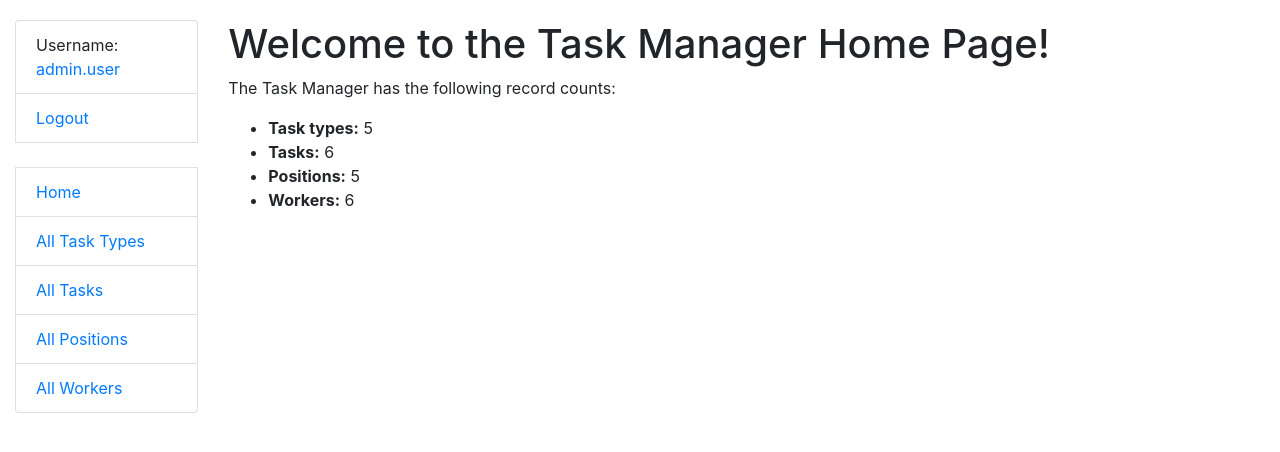
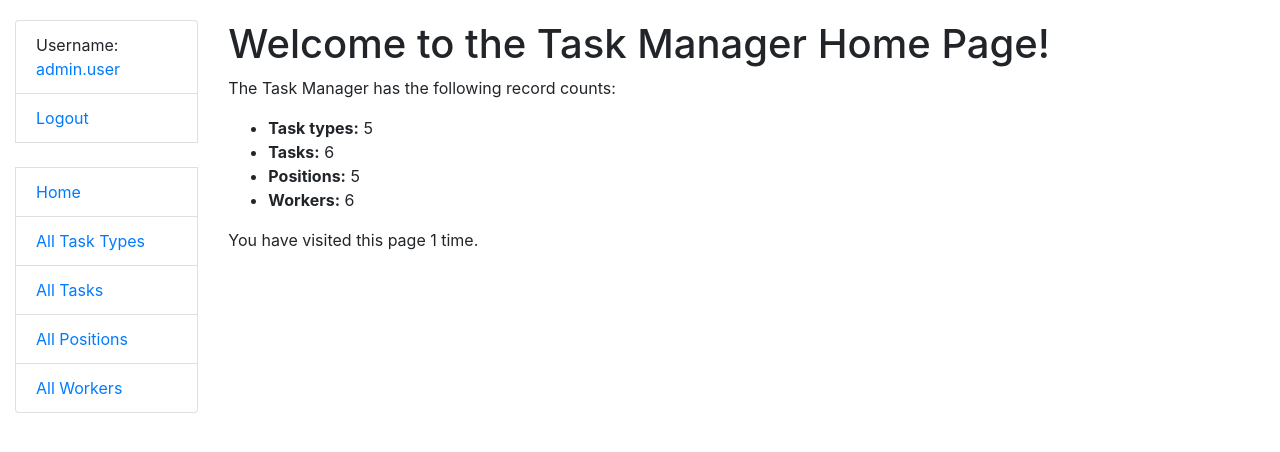
Before and after one commit to IProskurnytskyi/company-task-manager, a Django app: page / in a window 1280 px wide. Shown: the top 452 px of the page. Run offline with Django 4.2, Linux system fonts and the light colour scheme; a user stored in the database is signed in; data comes from the database, SQL or seed files in the repository.

Commit message:
Add feature how many times home page was visited by user in one session

```diff
--- a/task/views.py
+++ b/task/views.py
@@ -17,11 +17,15 @@ def index(request: HttpRequest) -> HttpResponse:
     positions = Position.objects.count()
     workers = Worker.objects.count()
 
+    num_visits = request.session.get("num_visits", 0)
+    request.session["num_visits"] = num_visits + 1
+
     context = {
         "task_types": task_types,
         "tasks": tasks,
         "positions": positions,
         "workers": workers,
+        "num_visits": num_visits + 1,
     }
 
     return render(request, "task/index.html", context)
--- a/templates/task/index.html
+++ b/templates/task/index.html
@@ -9,4 +9,9 @@
         <li><strong>Positions:</strong> {{ positions }}</li>
         <li><strong>Workers:</strong> {{ workers }}</li>
     </ul>
+
+    <p>You have visited this page
+        {{ num_visits }} time{{ num_visits|pluralize }}.
+    </p>
+
 {% endblock %}
```
